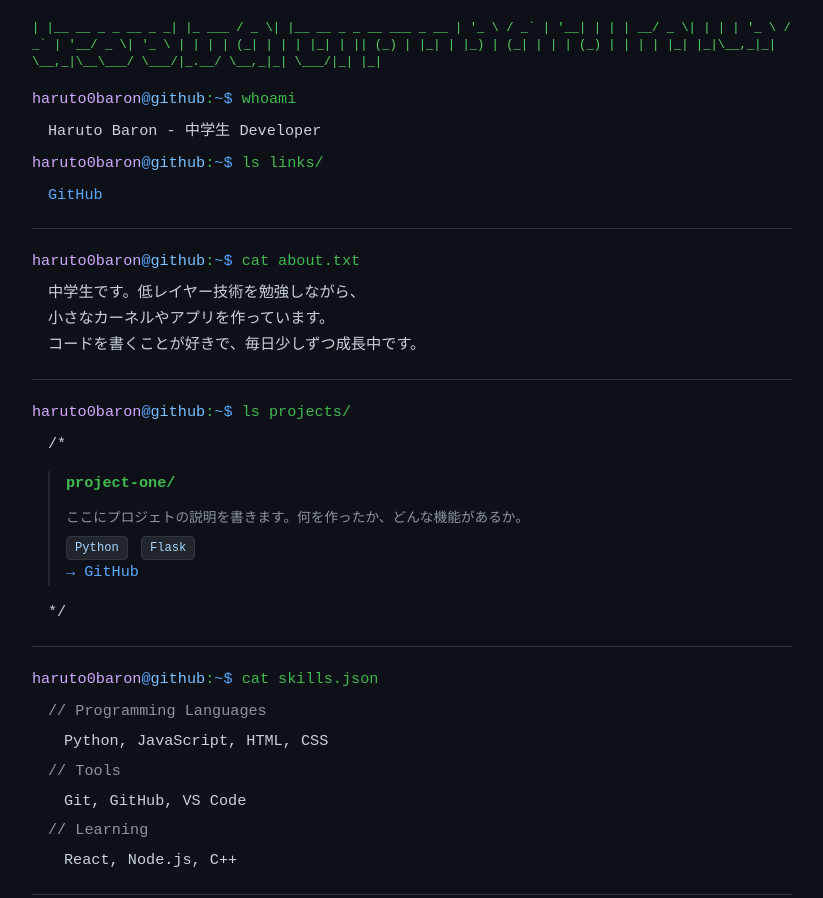
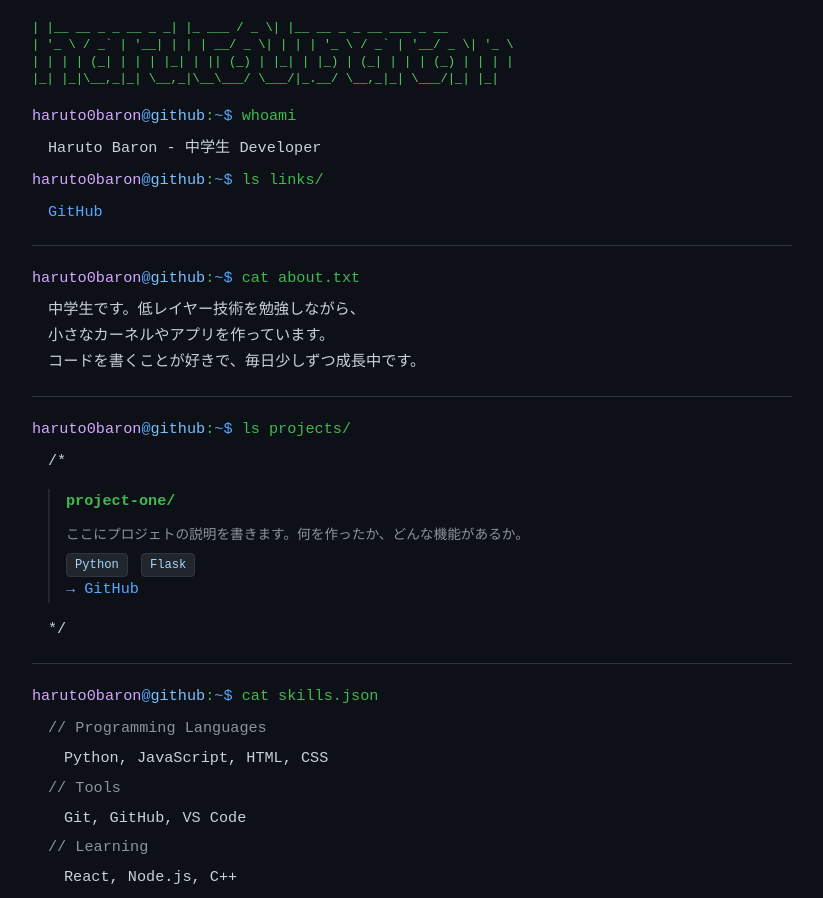
Before and after one commit to haruto0baron/haruto0baron.github.io, a plain HTML site: page index.html in a window 1280 px wide. Shown: the top 898 px of the page, without its empty margins (228-1051 px from the left). Drawn offline with Linux system fonts and the light colour scheme.

Commit message:
index.html>最初の「haruto0baron」を修正

```diff
--- a/index.html
+++ b/index.html
@@ -203,10 +203,10 @@
 
     <!-- ASCII Art ヘッダー -->
     <div class="ascii-header">
- | |__   __ _ _ __ _   _| |_ ___  / _ \| |__   __ _ _ __ ___  _ __
- | '_ \ / _` | '__| | | | __/ _ \| | | | '_ \ / _` | '__/ _ \| '_ \
- | | | | (_| | |  | |_| | || (_) | |_| | |_) | (_| | | | (_) | | | |
- |_| |_|\__,_|_|   \__,_|\__\___/ \___/|_.__/ \__,_|_|  \___/|_| |_|
+ | |__   __ _ _ __ _   _| |_ ___  / _ \| |__   __ _ _ __ ___  _ __ <br>
+ | '_ \ / _` | '__| | | | __/ _ \| | | | '_ \ / _` | '__/ _ \| '_ \<br>
+ | | | | (_| | |  | |_| | || (_) | |_| | |_) | (_| | | | (_) | | | |<br>
+ |_| |_|\__,_|_|   \__,_|\__\___/ \___/|_.__/ \__,_|_|  \___/|_| |_|<br>
     </div>
 
     <div class="cmd-line">
```
